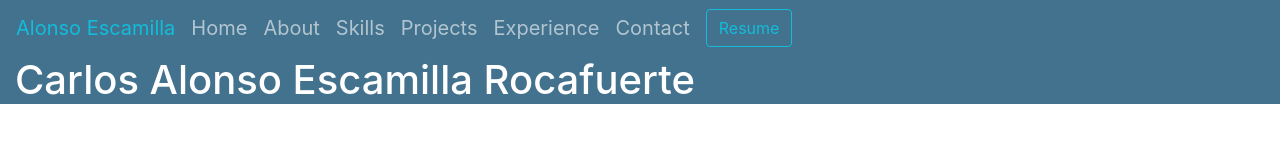
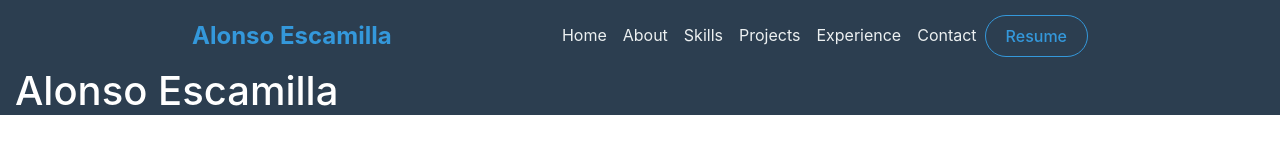
Before and after one commit to erosiim/erosiim.github.io, a plain HTML site: page index.html in a window 1280 px wide. Drawn offline with nearby package versions, Linux system fonts and the light colour scheme.

Commit message:
Mejora estilos de navbar y estilos

```diff
--- a/assets/styles.css
+++ b/assets/styles.css
@@ -1,14 +1,32 @@
 :root{
-    --principal-text-color: rgb(18, 188, 218);
-    --nav-bg-color: rgba(4, 67, 104, 0.747);
-    --link-text-color: rgba(255, 255, 255, 0.589);
-
+    --principal-text-color: #3498db;
+    --nav-bg-color: #2c3e50;
+    --link-text-color: #ecf0f1;
+    --principal-bg-color: #2c3e50;
+}
+.container-fluid{
+    background-color: var(--principal-bg-color);
+}
+.navbar{
+    padding-left: 15%;
+    padding-right: 15%;
+    padding-top:1%;
 }
 #nav-name{
+    color: var(--principal-text-color);
+    font-family: 'Inter', sans-serif;
+    font-weight: 700;
+    font-size: 1.5rem;
+}
+.nav-link{
+     font-size: 1rem;
+}
+.nav-link:hover{
     color: var(--principal-text-color);
 }
 .nav-bg{
     background-color: var(--nav-bg-color);
+
 }
 .nav-bg a{
     color: var(--link-text-color);
@@ -22,6 +40,9 @@
     text-align: center;
     color: var(--principal-text-color);
     border-color: var(--principal-text-color);
+    padding: 8px 20px;
+    font-weight: 500;
+    border-radius: 50px;
 }
 .btn-cv:hover{
     background-color: var(--principal-text-color);
--- a/index.html
+++ b/index.html
@@ -12,26 +12,49 @@
     <link rel="stylesheet" href="https://cdn.jsdelivr.net/npm/bootstrap@4.1.3/dist/css/bootstrap.min.css"
         integrity="sha384-MCw98/SFnGE8fJT3GXwEOngsV7Zt27NXFoaoApmYm81iuXoPkFOJwJ8ERdknLPMO" crossorigin="anonymous">
     <link rel="stylesheet" href="assets/styles.css">
-    <title>Alonso ER</title>
+    <title>Alonso RC</title>
 </head>
 
 <body>
     <nav class="navbar navbar-expand-lg nav-bg">
         <a class="navbar-brand nav-name" id="nav-name" href="#">Alonso Escamilla</a>
-        <a class="navbar-brand" href="#">Home</a>
-        <a class="navbar-brand" href="#">About</a>
-        <a class="navbar-brand" href="#">Skills</a>
-        <a class="navbar-brand" href="#">Projects</a>
-        <a class="navbar-brand" href="#">Experience</a>
-        <a class="navbar-brand" href="#">Contact</a>
-        <button type="button" class="btn btn-outline-secondary btn-cv">Resume</button>
+
+        <button class="navbar-toggler" type="button" data-toggle="collapse" data-target="#navbarNav" aria-controls="navbarNav" aria-expanded="false" aria-label="Toggle navigation">
+            <span class="navbar-toggler-icon"></span>
+        </button>
+
+        <div class="collapse navbar-collapse" id="navbarNav">
+
+            <ul class="navbar-nav ml-auto">
+                <li class="nav-item" href="#">
+                    <a class="nav-link" href="#">Home</a>
+                </li>
+                <li class="nav-item" href="#">
+                    <a class="nav-link" href="#">About</a>
+                </li>
+                <li class="nav-item" href="#">
+                    <a class="nav-link" href="#">Skills</a>
+                </li>
+                <li class="nav-item" href="#">
+                    <a class="nav-link" href="#">Projects</a>
+                </li>
+                <li class="nav-item" href="#">
+                    <a class="nav-link" href="#">Experience</a>
+                </li>
+                <li class="nav-item" href="#">
+                    <a class="nav-link" href="#">Contact</a>
+                </li>
+                <li class="nav-item" href="#">
+                    <button type="button" class="btn btn-outline-secondary btn-cv">Resume</button>
+                </li>
+            </ul>
+        </div>
     </nav>
     <div class="container-fluid container-bg-introduction">
-        <h1>Carlos Alonso Escamilla Rocafuerte</h1>
+        <h1>Alonso Escamilla</h1>
     </div>
 
     <div class="container-fluid">
-
     </div>
 
 
```
